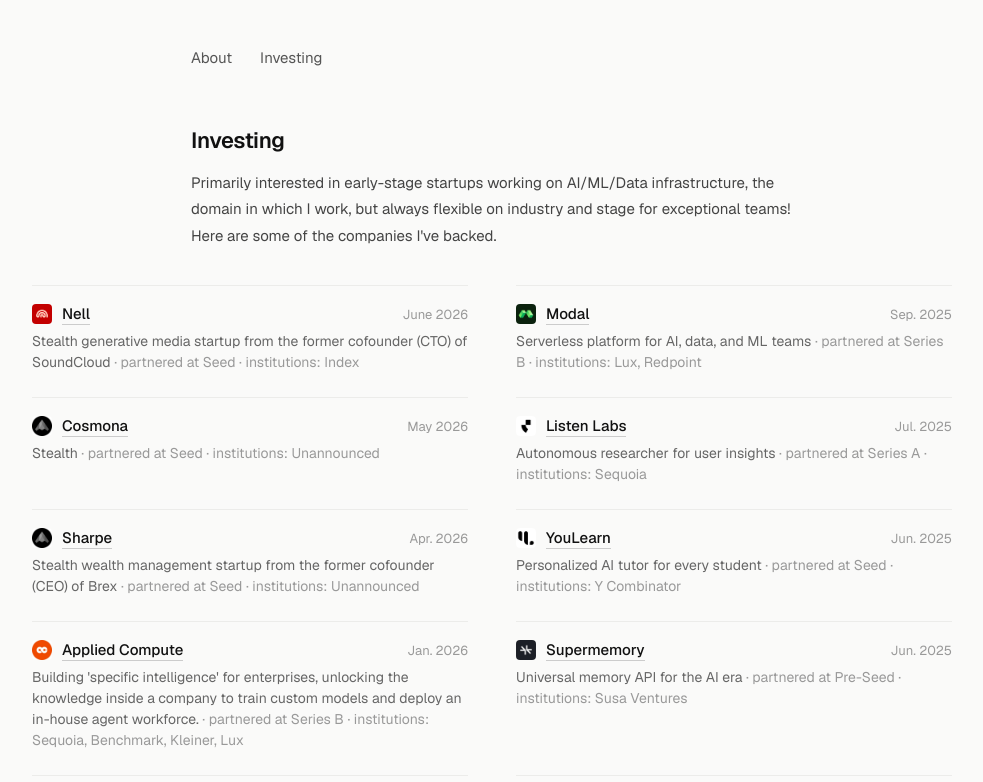
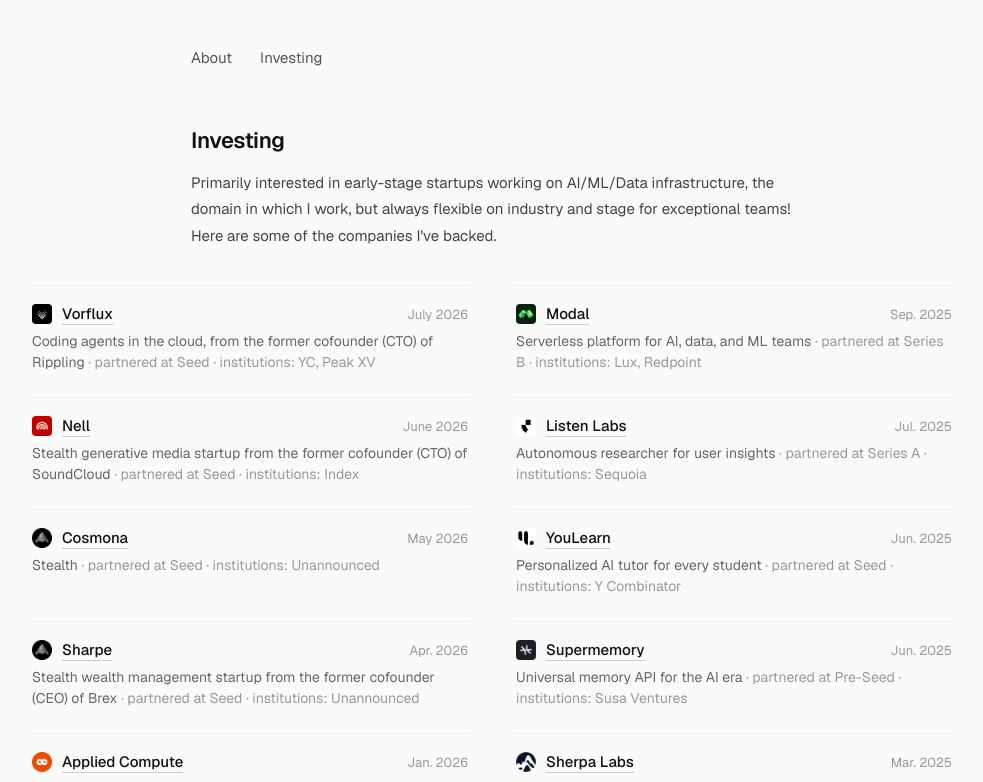
Before and after one commit to levensti/personal-site, a Next.js app: page /investing in a window 1280 px wide. Shown: the top 782 px of the page, without its empty margins (148-1131 px from the left). Built offline with nearby package versions, Linux system fonts and the light colour scheme.

Commit message:
Add Vorflux investment

```diff
--- a/app/investing/page.tsx
+++ b/app/investing/page.tsx
@@ -3,6 +3,16 @@
 import Image from "next/image";
 
 const investments = [
+  {
+    company: "Vorflux",
+    url: "https://vorflux.com/",
+    description:
+      "Coding agents in the cloud, from the former cofounder (CTO) of Rippling",
+    stage: "Seed",
+    coInvestors: "YC, Peak XV",
+    date: "July 2026",
+    logo: "/images/logos/vorflux_logo.jpeg",
+  },
   {
     company: "Nell",
     url: "https://nell.ai",
```
Also changed, not shown: public/images/logos/vorflux_logo.jpeg (added).
